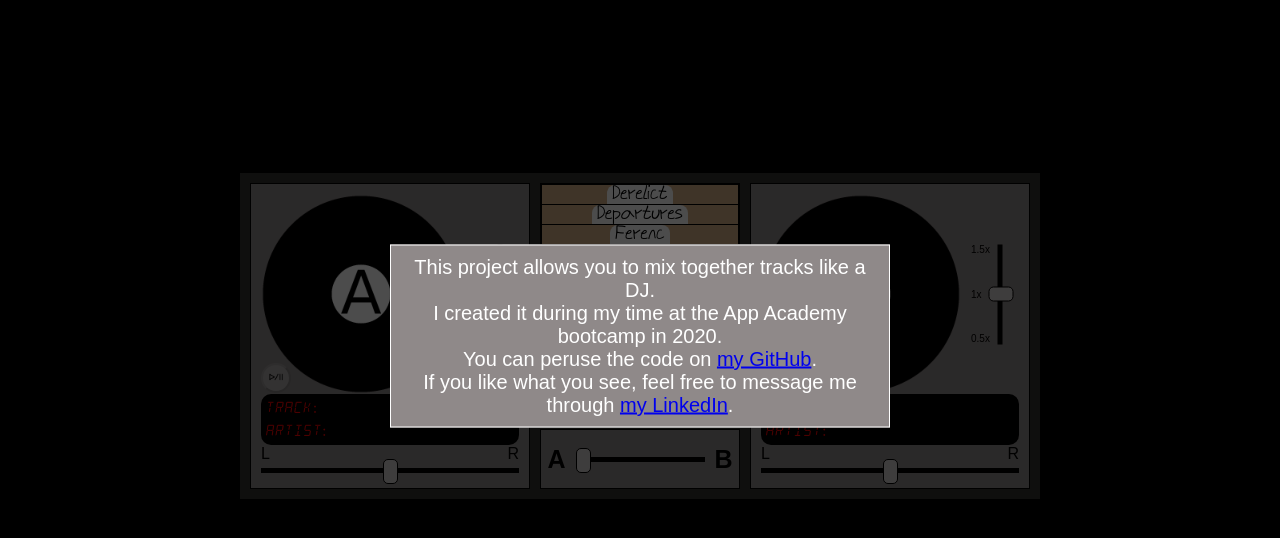
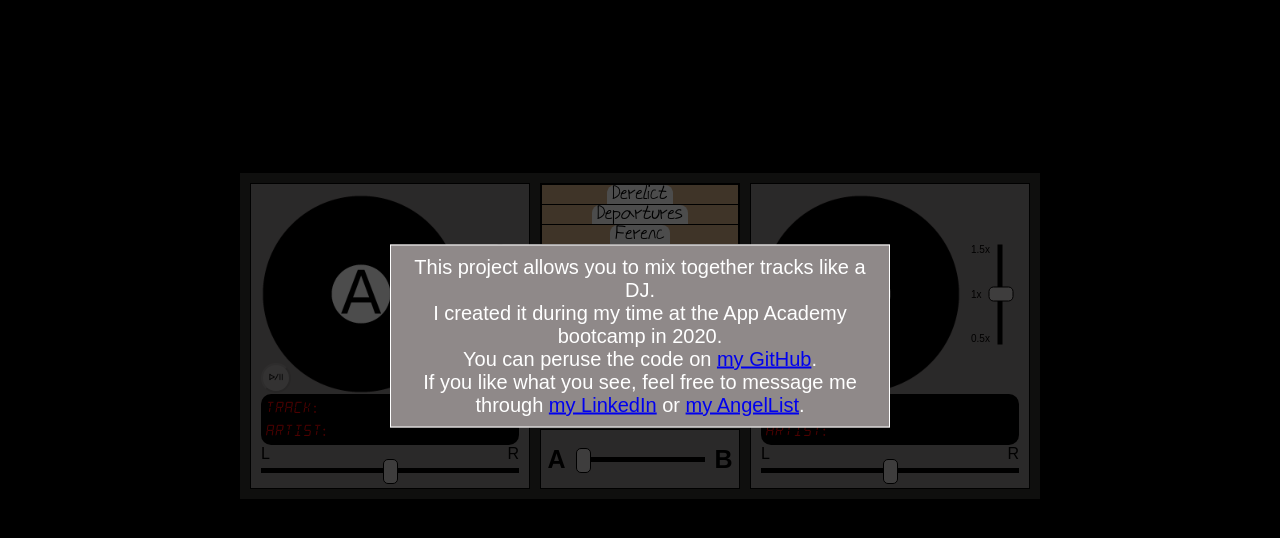
Before and after one commit to tbeddy/dj, a website built with webpack: page index.html in a window 1280 px wide. Both pictures are taken after a click on the button "About". Shown: the part 64-602 px from the top of the page. Built offline with nearby package versions, Linux system fonts and the light colour scheme.

Commit message:
Add reference to AngelList in About modal

```diff
--- a/index.html
+++ b/index.html
@@ -39,7 +39,9 @@
                     <p>This project allows you to mix together tracks like a DJ.</p>
                     <p>I created it during my time at the App Academy bootcamp in 2020.</p>
                     <p>You can peruse the code on <a href="https://github.com/tbeddy/dj" target="_blank">my GitHub</a>.</p>
-                    <p>If you like what you see, feel free to message me through <a href="https://www.linkedin.com/in/timcmbedford/" target="_blank">my LinkedIn</a>.</p>
+                    <p>If you like what you see, feel free to message
+                        me through <a href="https://www.linkedin.com/in/timcmbedford/" target="_blank">my LinkedIn</a>
+                        or <a href="https://angel.co/u/timcmbedford/" target="_blank">my AngelList</a>.</p>
                 </div>
             </div>
             <div id="instructions-modal" class="modal">
```
